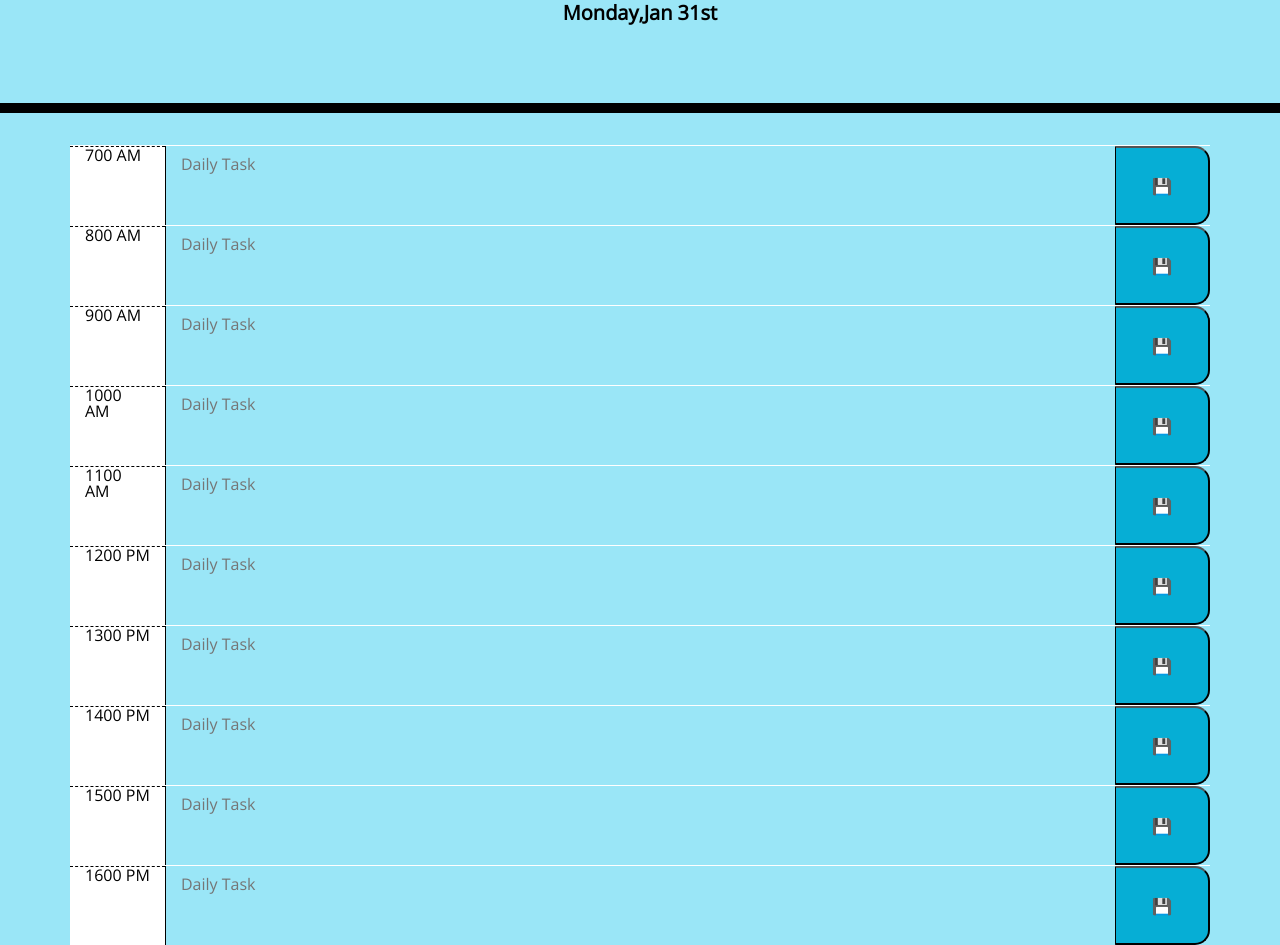
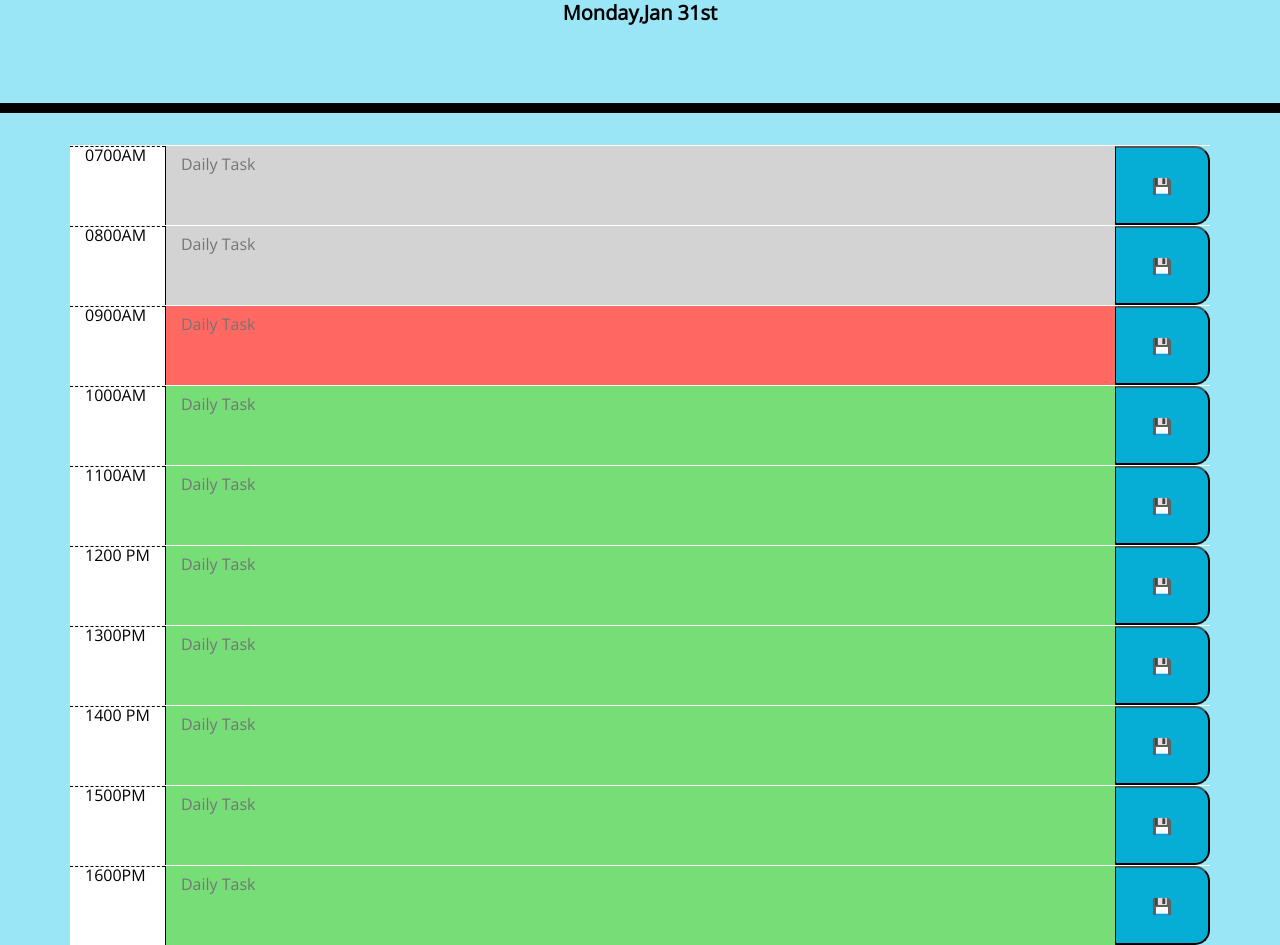
Before and after one commit to Nderingo/Daily-Scheduler, a plain HTML site: page index.html in a window 1280 px wide. Shown: the part 191-1136 px from the top of the page. Drawn offline with nearby package versions, Linux system fonts and the light colour scheme.

Commit message:
modified index.html and assets folder

```diff
--- a/assets/js/script.js
+++ b/assets/js/script.js
@@ -2,14 +2,45 @@ var today = $("#currentDay");
 var hours = [7,8,9,10,11,12,13,14,15,16]
 var localStorageHappening = localStorage.getItem('happening-today');
 var happeningToday;
+var container = $('.container');
 
-if (!localStorageHappening) {
-    happeningToday ={};
-}
-else {
-    happeningToday = JSON.parse(localStorageHappening);
+
+today = moment().format('dddd,MMM Do');
+$("#currentDay").text(today);
+
+for(var i=0; i<24; i++) {
+    var TimeBlock = $("#hr-" + i);
+
+    if (i<moment().hour()){
+        TimeBlock.addClass("past")
+    }
+    if (i==moment().hour()){
+        TimeBlock.addClass("present")
+    }
+    if (i>moment().hour()){
+        TimeBlock.addClass("future")
+    }
 }
 
+// if (!localStorageHappening) {
+//     happeningToday ={};
+// }
+// else {
+//     happeningToday = JSON.parse(localStorageHappening);
+// }
+
 //Displays the current date on the page
-today = moment().format('dddd,MMM Do');
-$("#currentDay").text(today);
+var savedAssignment
+container.on("click", "button", function(event){
+    event.preventDefault()
+    var hour = $(event.target).parent().attr("id")
+    var task = $(event.target).siblings().attr("textarea").val()
+
+    localStorage.setItem(hour,task)
+    console.log(task)
+
+});
+
+
+
+$("#hour-8 textarea").val(localStorage.getItem("happening-today"));
--- a/index.html
+++ b/index.html
@@ -31,31 +31,31 @@
     <div class="container">
       <!-- Timeblocks go here -->
      <div id="hour-8" class="row timeblock">
-        <div class="hour col-sm-1">700 AM</div>
+        <div class="hour col-sm-1">0700AM</div>
         <textarea id="hr-7" class="description col-sm-10" placeholder="Daily Task"></textarea>
         <button type="button" class="saveBtn col-sm-1">&#128190;</button>
       </div>
 
       <div id="hour-8" class="row timeblock">
-        <div class="hour col-sm-1">800 AM</div>
+        <div class="hour col-sm-1">0800AM</div>
         <textarea id="hr-8" class="description col-sm-10" placeholder="Daily Task"></textarea>
         <button type="button" class="saveBtn col-sm-1">&#128190;</button>
       </div>
 
       <div id="hour-8" class="row timeblock">
-        <div class="hour col-sm-1">900 AM</div>
+        <div class="hour col-sm-1">0900AM</div>
         <textarea id="hr-9" class="description col-sm-10" placeholder="Daily Task"></textarea>
         <button type="button" class="saveBtn col-sm-1">&#128190;</button>
       </div>
 
       <div id="hour-8" class="row timeblock">
-        <div class="hour col-sm-1">1000 AM</div>
+        <div class="hour col-sm-1">1000AM</div>
         <textarea id="hr-10" class="description col-sm-10" placeholder="Daily Task"></textarea>
         <button type="button" class="saveBtn col-sm-1">&#128190;</button>
       </div>
 
       <div id="hour-8" class="row timeblock">
-        <div class="hour col-sm-1">1100 AM</div>
+        <div class="hour col-sm-1">1100AM</div>
         <textarea id="hr-11" class="description col-sm-10" placeholder="Daily Task"></textarea>
         <button type="button" class="saveBtn col-sm-1">&#128190;</button>
       </div>
@@ -67,7 +67,7 @@
       </div>
 
       <div id="hour-8" class="row timeblock">
-        <div class="hour col-sm-1">1300 PM</div>
+        <div class="hour col-sm-1">1300PM</div>
         <textarea id="hr-13" class="description col-sm-10" placeholder="Daily Task"></textarea>
         <button type="button" class="saveBtn col-sm-1">&#128190;</button>
       </div>
@@ -79,13 +79,13 @@
       </div>
 
       <div id="hour-8" class="row timeblock">
-        <div class="hour col-sm-1">1500 PM</div>
+        <div class="hour col-sm-1">1500PM</div>
         <textarea id="hr-15" class=" col-sm-10" placeholder="Daily Task"></textarea>
         <button type="button" class="saveBtn col-sm-1">&#128190;</button>
       </div>
 
       <div id="hour-8" class="row timeblock">
-        <div class="hour col-sm-1">1600 PM</div>
+        <div class="hour col-sm-1">1600PM</div>
         <textarea id="hr-16" class="description col-sm-10" placeholder="Daily Task"></textarea>
         <button type="button" class="saveBtn col-sm-1">&#128190;</button>
       </div>
```
